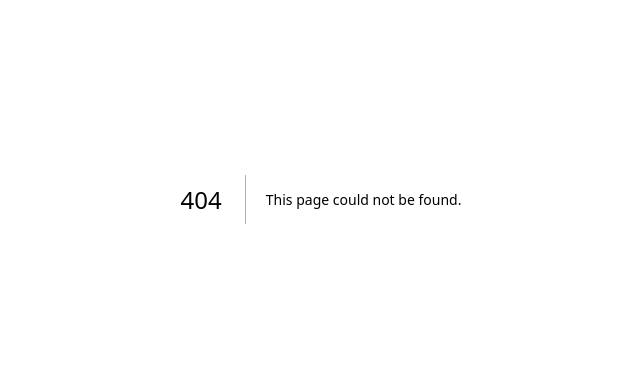
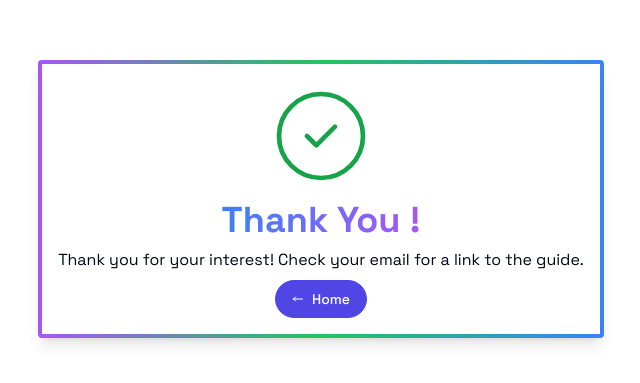
Before and after one commit to Thedogg1/Wrigitail, a Next.js app: page /thankyou in a window 1280 px wide. Before the commit this address had no page. Shown: the part 201-584 px from the top of the page, without its empty margins (319-959 px from the left). Built offline with nearby package versions, Linux system fonts and the light colour scheme.

Commit message:
thankyou and downloads

```diff
--- /dev/null
+++ b/app/thankyou/page.tsx
@@ -0,0 +1,50 @@
+'use client';
+const ThankYou = () => {
+  return (
+    <div className='flex items-center justify-center h-screen'>
+      <div className='p-1 rounded shadow-lg bg-gradient-to-r from-purple-500 via-green-500 to-blue-500'>
+        <div className='flex flex-col items-center p-4 space-y-2 bg-white'>
+          <svg
+            xmlns='http://www.w3.org/2000/svg'
+            className='text-green-600 w-28 h-28'
+            fill='none'
+            viewBox='0 0 24 24'
+            stroke='currentColor'
+            strokeWidth='1'
+          >
+            <path
+              strokeLinecap='round'
+              strokeLinejoin='round'
+              d='M9 12l2 2 4-4m6 2a9 9 0 11-18 0 9 9 0 0118 0z'
+            />
+          </svg>
+          <h1 className='text-4xl font-extrabold text-transparent bg-clip-text bg-gradient-to-r from-blue-500 to-purple-500'>
+            Thank You !
+          </h1>
+          <p>
+            Thank you for your interest! Check your email for a link to the
+            guide.
+          </p>
+          <a className='inline-flex items-center px-4 py-2 text-white bg-indigo-600 border border-indigo-600  rounded-full hover:bg-indigo-700 focus:outline-none focus:ring'>
+            <svg
+              xmlns='http://www.w3.org/2000/svg'
+              className='w-3 h-3 mr-2'
+              fill='none'
+              viewBox='0 0 24 24'
+              stroke='currentColor'
+              strokeWidth='2'
+            >
+              <path
+                strokeLinecap='round'
+                strokeLinejoin='round'
+                d='M7 16l-4-4m0 0l4-4m-4 4h18'
+              />
+            </svg>
+            <span className='text-sm font-medium'>Home</span>
+          </a>
+        </div>
+      </div>
+    </div>
+  );
+};
+export default ThankYou;
```
Also changed, not shown: 2 other files (tests, documents, lock files or other folders).
